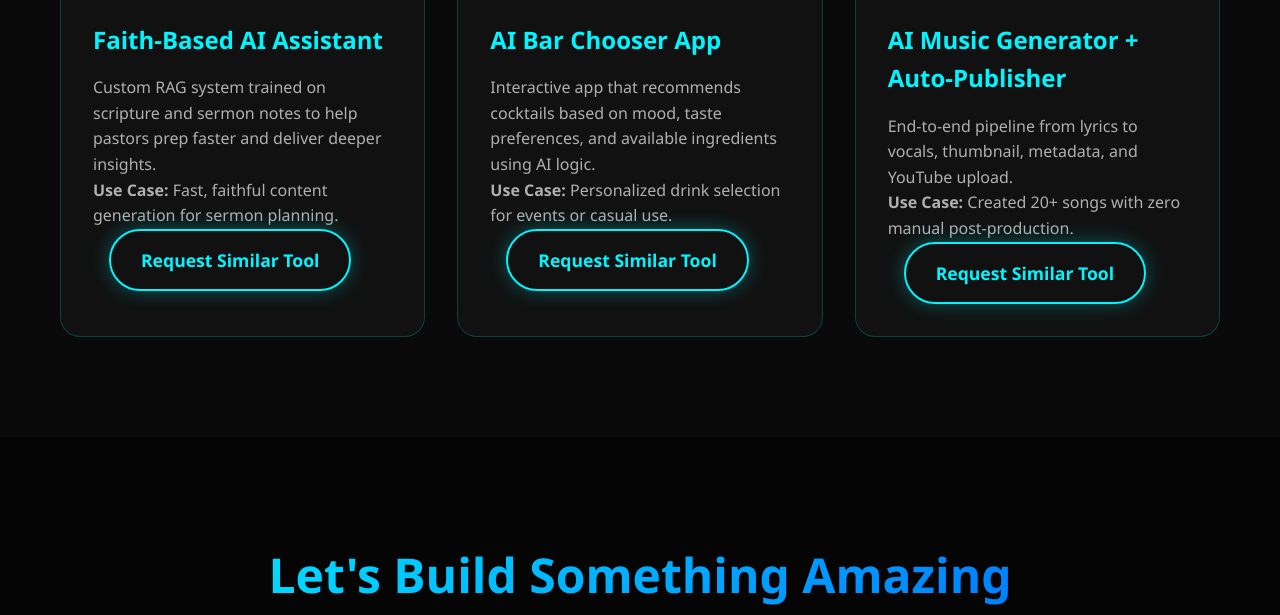
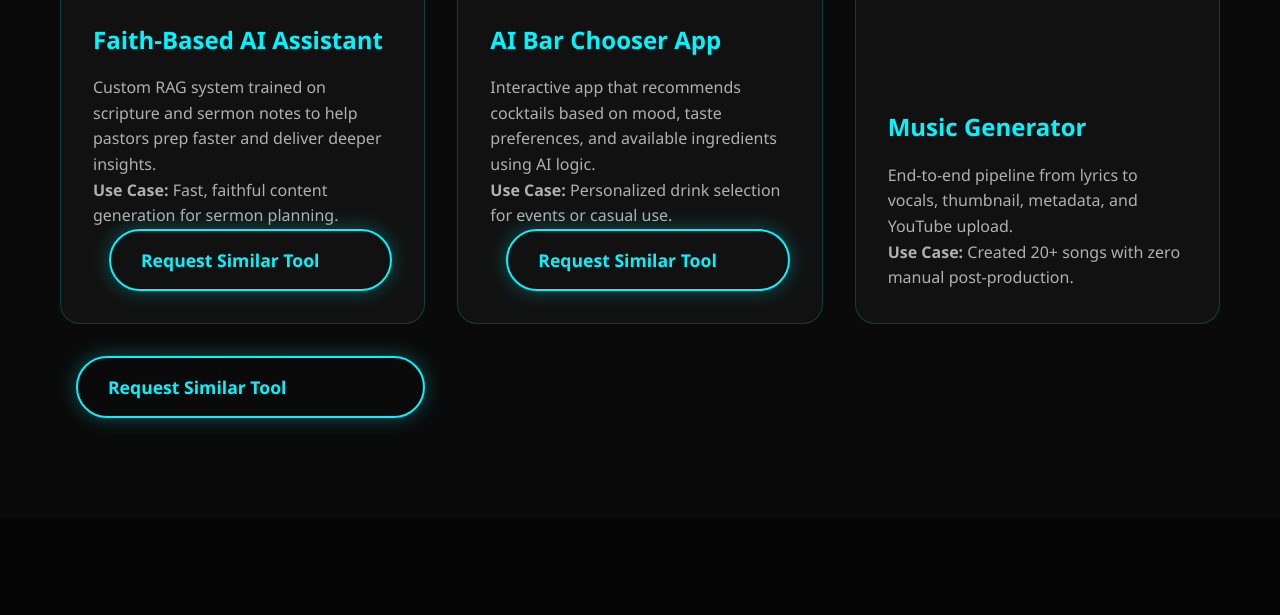
Before and after one commit to HacksterT/Cortivus-Web-Site, a plain HTML site: page index.html in a window 1280 px wide. Shown: the part 2897-3512 px from the top of the page. Drawn offline with Linux system fonts and the light colour scheme.

Commit message:
troubleshooting portfolio

```diff
--- a/index.html
+++ b/index.html
@@ -334,6 +334,9 @@
             transition: all 0.3s ease;
             position: relative;
             overflow: hidden;
+            display: flex;
+            flex-direction: column;
+            justify-content: space-between;
         }
 
         .service-card:hover {
@@ -576,9 +579,11 @@
                         <div class="service-icon">📖</div>
                         <img src="images/logo.png" alt="Cortivus Logo" class="service-logo">
                     </div>
+                    <div class="card-content">
                         <h3>Faith-Based AI Assistant</h3>
                         <p>Custom RAG system trained on scripture and sermon notes to help pastors prep faster and deliver deeper insights.</p>
                         <p><strong>Use Case:</strong> Fast, faithful content generation for sermon planning.</p>
+                    </div>
                     <a href="#contact" class="btn secondary">Request Similar Tool</a>
                 </div>
 
@@ -587,9 +592,11 @@
                         <div class="service-icon">🍸</div>
                         <img src="images/logo.png" alt="Cortivus Logo" class="service-logo">
                     </div>
+                    <div class="card-content">
                         <h3>AI Bar Chooser App</h3>
                         <p>Interactive app that recommends cocktails based on mood, taste preferences, and available ingredients using AI logic.</p>
                         <p><strong>Use Case:</strong> Personalized drink selection for events or casual use.</p>
+                    </div>
                     <a href="#contact" class="btn secondary">Request Similar Tool</a>
                 </div>
 
@@ -598,12 +605,13 @@
                         <div class="service-icon">🎵</div>
                         <img src="images/logo.png" alt="Cortivus Logo" class="service-logo">
                     </div>
-                    <h3>AI Music Generator + Auto-Publisher</h3>
+                    <div class="card-content">
+                        <h3>Music Generator</h3>
                         <p>End-to-end pipeline from lyrics to vocals, thumbnail, metadata, and YouTube upload.</p>
                         <p><strong>Use Case:</strong> Created 20+ songs with zero manual post-production.</p>
+                    </div>
+                </div>
                 <a href="#contact" class="btn secondary">Request Similar Tool</a>
-                </div>
-
             </div>
         </div>
     </section>
```
Lines whose indentation alone changed are shown as unchanged.
